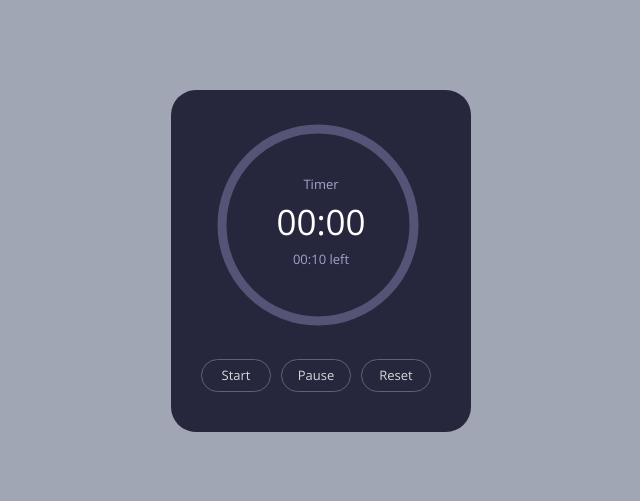
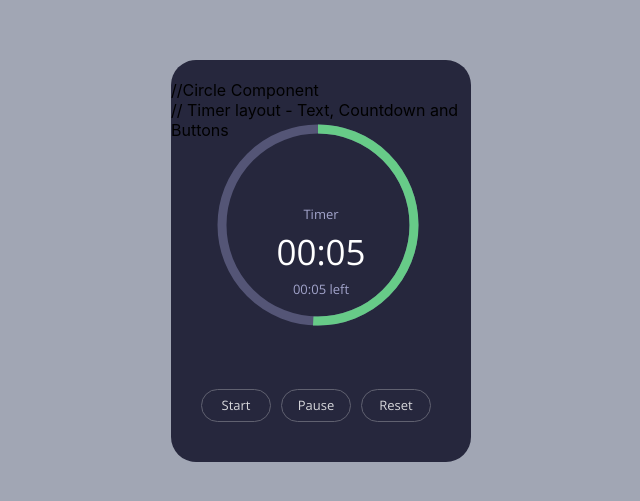
Before and after one commit to ines-om/React-Timer, a React (Create React App) app: page / in a window 1280 px wide. Shown: the part 139-640 px from the top of the page, without its empty margins (319-959 px from the left). Built offline with nearby package versions, Linux system fonts and the light colour scheme.

Commit message:
updating documentation

```diff
--- a/src/App.css
+++ b/src/App.css
@@ -3,4 +3,6 @@ html {
   display: grid;
   place-items: center;
   height: 100vh;
+  margin: 0;
+  padding: 0;
 }
--- a/src/App.js
+++ b/src/App.js
@@ -4,7 +4,7 @@ import Timer from './components/timer';
 function App() {
   return (
     <>
-    <Timer title={"Timer"} endTime={10} elapsedTime={0}></Timer>
+    <Timer title={"Timer"} endTime={10} elapsedTime={5}></Timer>
     </>
   );
 }
--- a/src/components/timer/index.css
+++ b/src/components/timer/index.css
@@ -1,3 +1,4 @@
+/* Open Sans Import */
 @import url('https://fonts.googleapis.com/css2?family=Open+Sans:wght@300;400&display=swap');
 
 .fullTimer {
@@ -5,13 +6,19 @@
 
     display: flex;
     flex-direction: column;
+
     border-radius: 25px;
 
     width: 300px;
+    height: auto;
 
     position: relative;
     padding: 20px 0px 5px 0px;
 }
+
+/*-------------------*
+|    TIMER + TEXT    |
+*-------------------*/
 
 .mainElement {
     font-family: "Open Sans", sans-serif;
@@ -41,9 +48,7 @@
 }
 
 /*-------------------*
-|                    |
 |      BUTTONS       |
-|                    |
 *-------------------*/
 
 .buttonContainer {
@@ -68,9 +73,7 @@ button {
 }
 
 /*-------------------*
-|                    |
 |       CIRCLE       |
-|                    |
 *-------------------*/
 
 svg {
@@ -92,11 +95,9 @@ circle {
     opacity: 0;
 }
 
-/*-----------------------------*
-|                               |
-|       ENDING ANIMATION        |
-|                               |
-*------------------------------*/
+/*------------------------*
+|    ENDING ANIMATION     |
+*------------------------*/
 
 @keyframes alternateColors {
     0% { stroke: #67cb88; }
--- a/src/components/timer/index.jsx
+++ b/src/components/timer/index.jsx
@@ -5,21 +5,27 @@ import PropTypes from 'prop-types';
 
 const Timer = ({ title, endTime, elapsedTime = 0}) => {
 
-    /*----------------------*
-    |                       |
-    |      TIME LOGIC       |
-    |                       |
-    *----------------------*/
 
-    // Max time is 59:59
+    /*--------------------*
+    |     TIME FORMAT     |
+    *--------------------*/
+
+    /**
+     * Checks if endTime is within stated limits (max 59:59)
+     * @returns exception if not
+     */
     if (endTime > 3599) {
         throw new Error("Timer can only count down to less than an hour.");
     }
 
-    //Correct presentation of the date
+    /**
+     *
+     * @param {*} time
+     * @returns date in the correct format HH:MM
+     */
     const formatTime = (time) => {
 
-        //Coverts int to string and adds "extra" 0s if needed
+        //Coverts time to string, adding "extra" 0s if needed
         const minutes = String(Math.floor(time / 60)).padStart(2, '0');
         const seconds = String(time % 60).padStart(2, '0');
 
@@ -27,66 +33,84 @@ const Timer = ({ title, endTime, elapsedTime = 0}) => {
     };
 
 
-    // Values to show user and update each second
+    /*----------------------*
+    |   NEEDED VARIABLES    |
+    *----------------------*/
+
+    /**
+     * Values to show user and update each second
+     */
     const [timeLeft, setTimeLeft] = useState(endTime - elapsedTime);
     const [timeElapsed, setTimeElapsed] = useState(elapsedTime);
 
-    // bool - if component has started/is finished
+    /**
+     * Keeps track of if timer is in use
+     */
     const [isOn, setIsOn] = useState(false);
+
+    /**
+     * Checks if countdown has finished
+     */
     const timerEnded = timeLeft === 0;
 
+
     /*----------------------*
-    |                       |
     |    BUTTONS LOGIC      |
-    |                       |
     *----------------------*/
 
-    // Start timer
+    /**
+     * Starts timer - defines isOn bool as true
+     */
     const startTimer = () => setIsOn(true);
 
-    // Pause timer
+    /**
+     * Pauses timer - defines isOn bool as false
+     */
     const pauseTimer = () => setIsOn(false);
 
-    //uses callback to reset everything to initial values
+    /**
+     *  Resets Timer - Sets timeElapsed as 0,
+     *                 defines timer as not in use
+     */
     const resetTimer = useCallback(() => {
         setIsOn(false);
         setTimeLeft(endTime);
         setTimeElapsed(0);
     }, [endTime]);
 
+
     /*--------------------------*
-    |                           |
     |   CIRCLE/PROGRESS LOGIC   |
-    |                           |
     *--------------------------*/
 
+    /**
+     * Calculates progress - turns it into a percentage
+     */
     const progress = (timeElapsed / endTime) * 100;
 
 
-    /*----------------------*
-    |                       |
-    |      TIMER LOGIC      |
-    |                       |
-    *----------------------*/
-
+    /**
+    * Timer Logic
+    */
     useEffect(() => {
+        //Doesn't change anything if timer is off
         if (!isOn || timeLeft <= 0) return;
 
-        // uses setInterval to update values
+        // updates time values each second if timer is working
         const intervalId = setInterval(() => {
           setTimeLeft(prevTime => Math.max(prevTime - 1, 0));
           setTimeElapsed(prevElapsed => prevElapsed + 1);
         }, 1000);
 
-        // Cleans up interval on component
+        // Cleans up previous values when a state change occurs
         return () => clearInterval(intervalId);
     }, [isOn, timeLeft]);
 
 
-
-
     return (
         <div className="fullTimer">
+
+        //Circle Component
         <svg viewBox="-24.5 31 50 50" >
           <circle className="backgroundCircle"
             cx="0"
@@ -106,6 +130,7 @@ const Timer = ({ title, endTime, elapsedTime = 0}) => {
             strokeDashoffset={100 - progress} />
         </svg>
 
+        // Timer layout - Text, Countdown and Buttons
         <div className="timer">
             <div className="mainElement">
             <h6 className="subtext"> {title} </h6>
```
